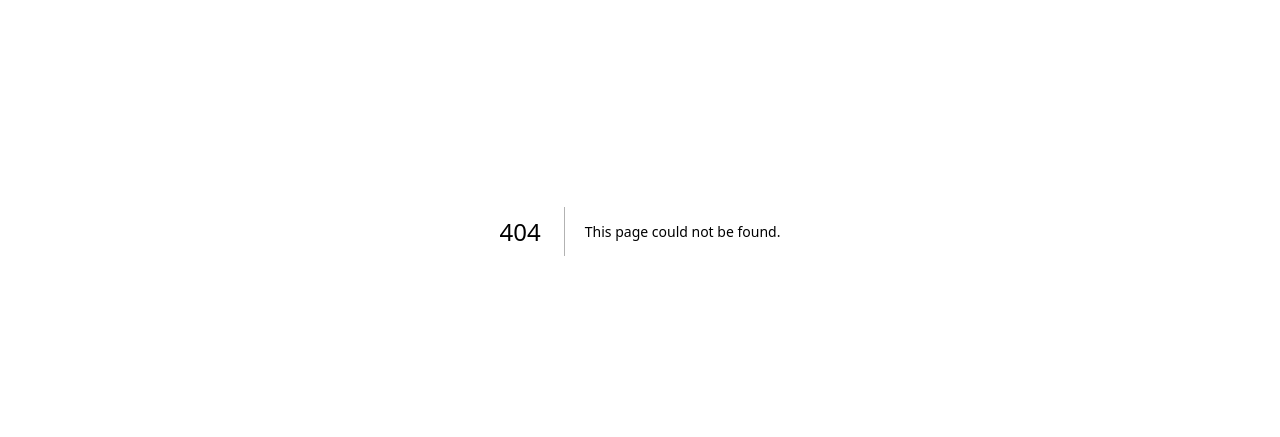
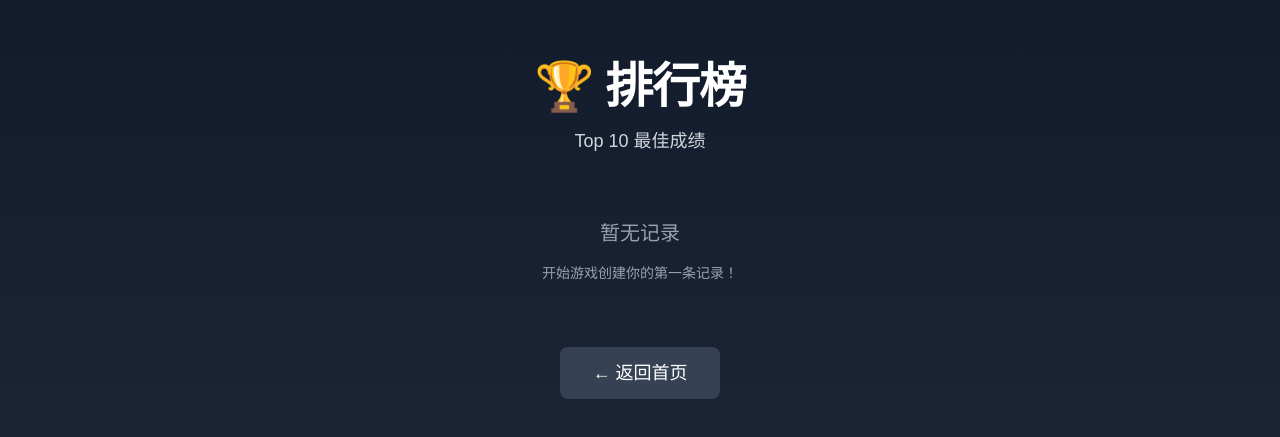
Before and after one commit to junerver/racing-game, a Next.js app: page /leaderboard in a window 1280 px wide. Before the commit this address had no page. Shown: the part 169-606 px from the top of the page. Built offline with nearby package versions, Linux system fonts and the light colour scheme.

Commit message:
feat: 增加积分排行榜功能

```diff
--- /dev/null
+++ b/app/leaderboard/page.tsx
@@ -0,0 +1,94 @@
+'use client';
+
+import Link from "next/link";
+import { useEffect, useState } from "react";
+import { getLeaderboard } from "@/lib/utils/storage";
+import { LeaderboardEntry } from "@/types/game";
+
+export default function LeaderboardPage() {
+  const [leaderboard, setLeaderboard] = useState<LeaderboardEntry[]>([]);
+
+  useEffect(() => {
+    setLeaderboard(getLeaderboard());
+  }, []);
+
+  const formatDate = (timestamp: number) => {
+    return new Date(timestamp).toLocaleString('zh-CN', {
+      year: 'numeric',
+      month: '2-digit',
+      day: '2-digit',
+      hour: '2-digit',
+      minute: '2-digit',
+    });
+  };
+
+  return (
+    <div className="flex min-h-screen items-center justify-center bg-gradient-to-b from-gray-900 to-gray-800 py-8">
+      <main className="flex flex-col items-center gap-8 px-4 max-w-4xl w-full">
+        <div className="text-center space-y-4">
+          <h1 className="text-5xl font-bold text-white tracking-tight">
+            🏆 排行榜
+          </h1>
+          <p className="text-lg text-gray-300">
+            Top 10 最佳成绩
+          </p>
+        </div>
+
+        {leaderboard.length === 0 ? (
+          <div className="text-center text-gray-400 mt-8">
+            <p className="text-xl mb-4">暂无记录</p>
+            <p className="text-sm">开始游戏创建你的第一条记录！</p>
+          </div>
+        ) : (
+          <div className="w-full space-y-3">
+            {leaderboard.map((entry, index) => (
+              <div
+                key={entry.id}
+                className="bg-black/50 rounded-lg p-4 flex items-center gap-4 hover:bg-black/60 transition-colors"
+              >
+                <div className="text-3xl font-bold text-yellow-400 w-12 text-center">
+                  #{index + 1}
+                </div>
+                <div className="flex-1 grid grid-cols-3 gap-4">
+                  <div>
+                    <div className="text-xs text-gray-400 mb-1">时间</div>
+                    <div className="text-sm text-white">{formatDate(entry.timestamp)}</div>
+                  </div>
+                  <div>
+                    <div className="text-xs text-gray-400 mb-1">分数</div>
+                    <div className="text-xl font-bold text-white">{entry.score.toLocaleString()}</div>
+                    <div className="text-xs text-gray-400">{entry.distance} km</div>
+                  </div>
+                  <div>
+                    <div className="text-xs text-gray-400 mb-1">车辆配置</div>
+                    <div className="text-sm text-white flex items-center gap-2">
+                      {entry.vehicleConfig && (
+                        <span
+                          className="w-4 h-4 rounded"
+                          style={{ backgroundColor: entry.vehicleConfig.color }}
+                        />
+                      )}
+                      {entry.vehicleName}
+                    </div>
+                    {entry.vehicleConfig && (
+                      <div className="text-xs text-gray-400">
+                        引擎 Lv.{entry.vehicleConfig.engineLevel} | 轮胎 Lv.{entry.vehicleConfig.tireLevel}
+                      </div>
+                    )}
+                  </div>
+                </div>
+              </div>
+            ))}
+          </div>
+        )}
+
+        <Link
+          href="/"
+          className="mt-8 px-8 py-3 bg-gray-700 hover:bg-gray-600 text-white text-lg font-medium rounded-lg transition-colors"
+        >
+          ← 返回首页
+        </Link>
+      </main>
+    </div>
+  );
+}
--- a/app/page.tsx
+++ b/app/page.tsx
@@ -27,6 +27,13 @@ export default function Home() {
           >
             Customize Vehicle
           </Link>
+
+          <Link
+            href="/leaderboard"
+            className="px-12 py-4 bg-yellow-600 hover:bg-yellow-700 text-white text-lg font-medium rounded-lg transition-colors"
+          >
+            🏆 Leaderboard
+          </Link>
         </div>
 
         <div className="mt-8 text-center text-gray-400 text-sm">
--- a/lib/game/engine.ts
+++ b/lib/game/engine.ts
@@ -181,6 +181,7 @@ export class GameEngine {
         score: this.state.score,
         timestamp: Date.now(),
         vehicleName: this.state.vehicle.config.name,
+        vehicleConfig: this.state.vehicle.config,
       });
     }
 
--- a/types/game.ts
+++ b/types/game.ts
@@ -140,6 +140,7 @@ export interface LeaderboardEntry {
   score: number;
   timestamp: number;
   vehicleName: string;
+  vehicleConfig: VehicleConfig;
 }
 
 export interface GameSave {
```
